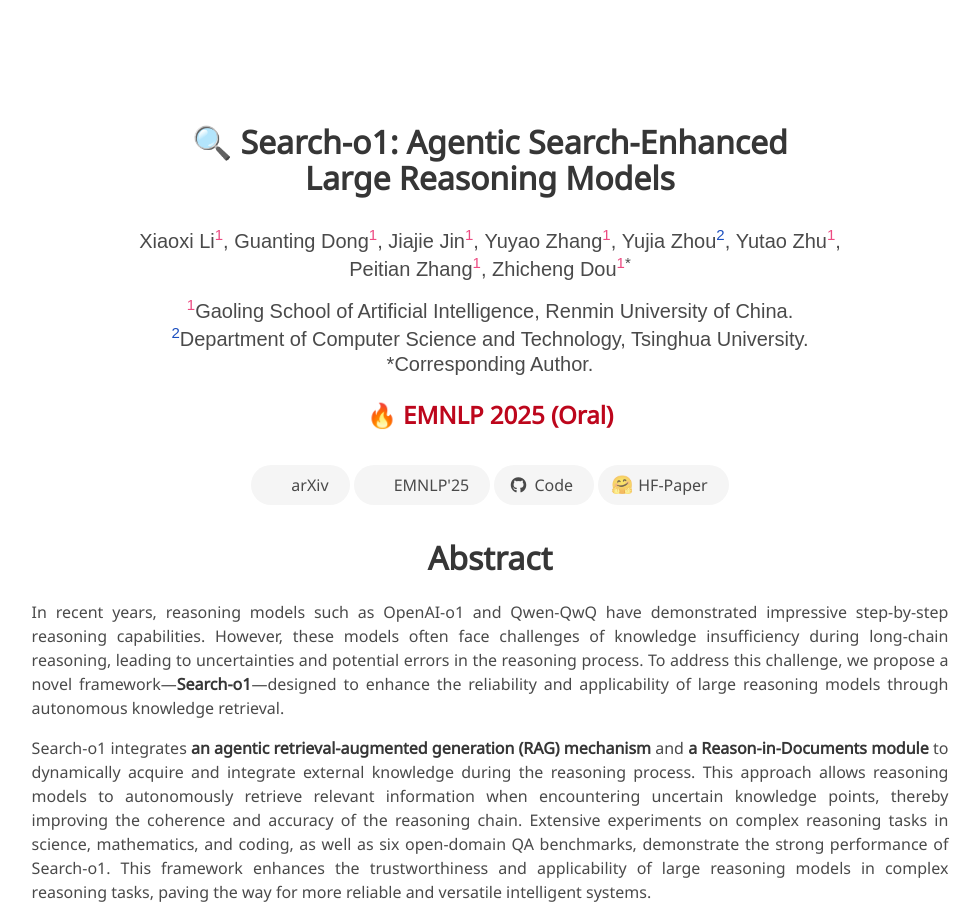
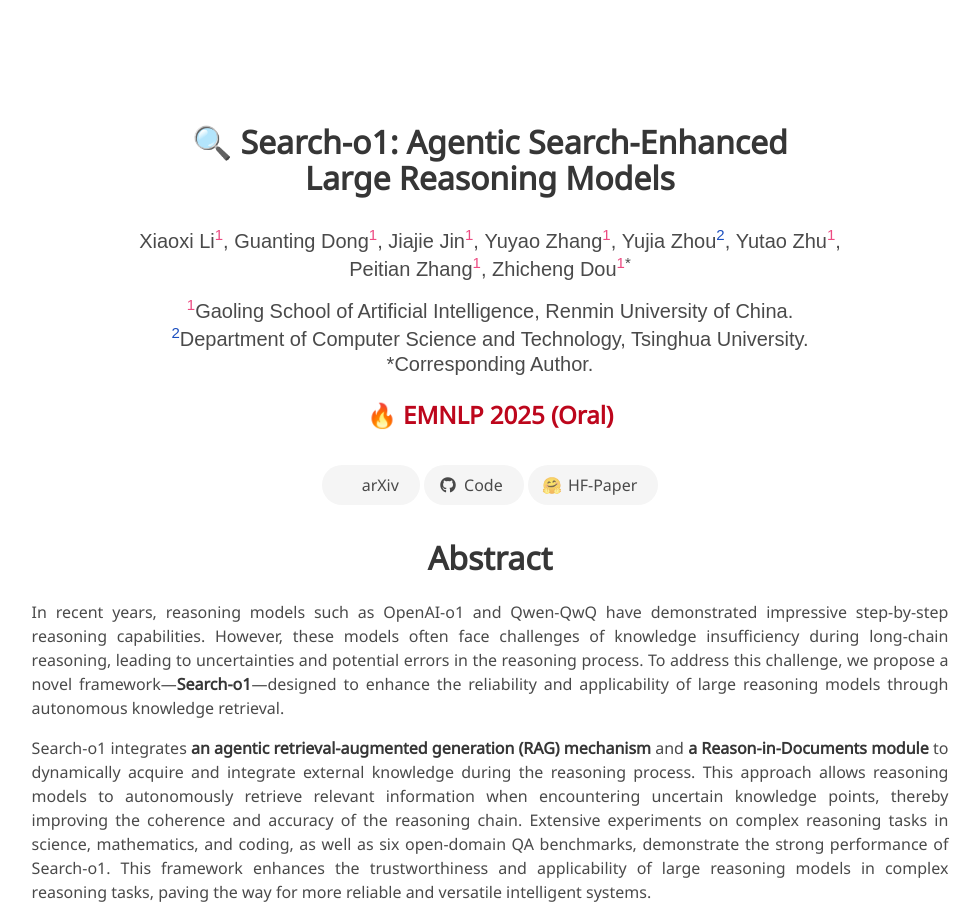
Before and after one commit to Search-o1/Search-o1.github.io, a plain HTML site: page index.html in a window 1280 px wide. Shown: the top 919 px of the page, without its empty margins (150-1129 px from the left). Drawn offline with nearby package versions, Linux system fonts and the light colour scheme; a script that the page names is missing; some icons are missing; a web font is replaced by a local one.

Commit message:
Update index.html

```diff
--- a/index.html
+++ b/index.html
@@ -106,18 +106,6 @@
                 </a>
               </span>
 
-              <!-- PDF Link. -->
-
-              <span class="link-block">
-                <a href="https://aclanthology.org/2025.emnlp-main.276/"
-                   class="external-link button is-normal is-rounded is-light">
-
-                  <span class="icon">
-                      <i class="ai ai-aclanthology"></i>
-                  </span>
-                  <span>EMNLP'25</span>
-                </a>
-              </span>
 
               <!-- Code Link. -->
               <span class="link-block">
@@ -147,7 +135,7 @@
                    class="external-link button is-normal is-rounded is-light">
                   <span class="icon">
                       <!-- <i class="far fa-images"></i> -->
-                      <p style="font-size:18px">🤗</p>
+                      <p style="font-size:16px">🤗</p>
                       <!-- 🔗 -->
                   </span>
                   <span>HF-Paper</span>
```
